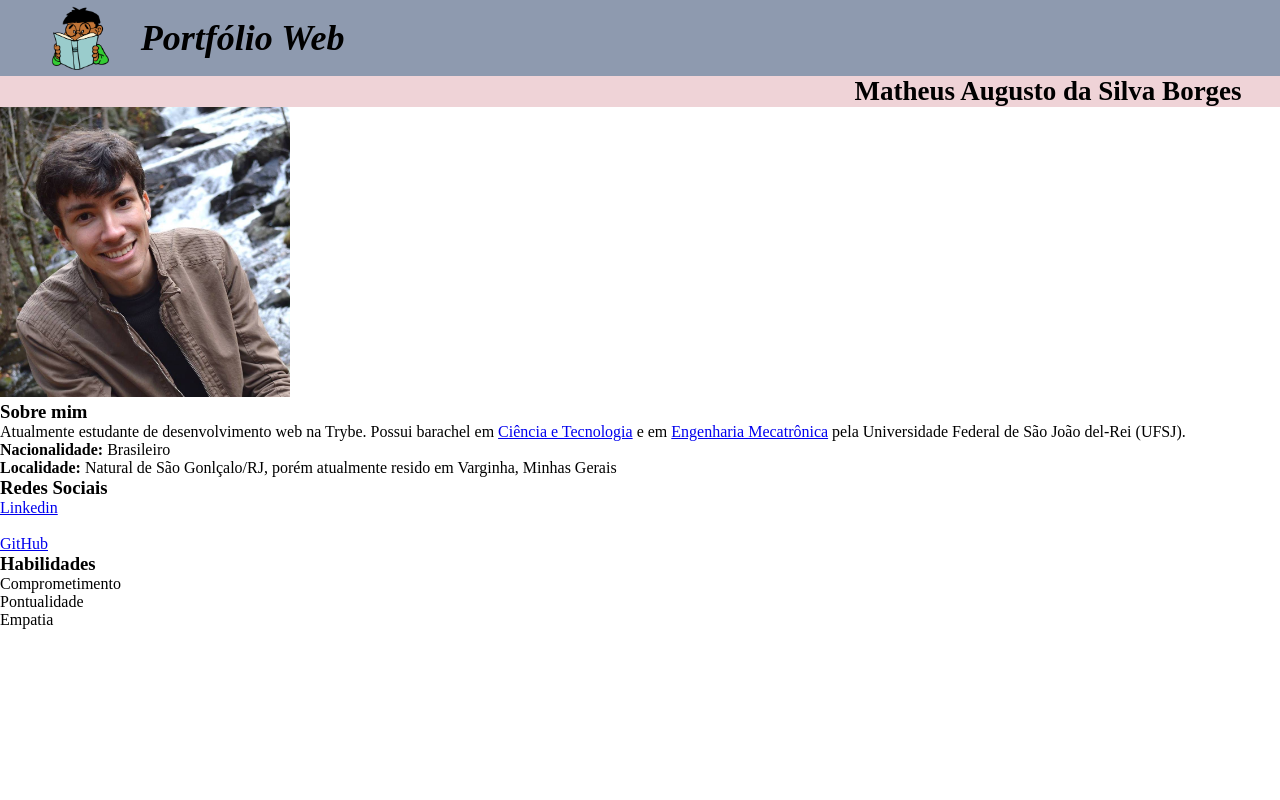
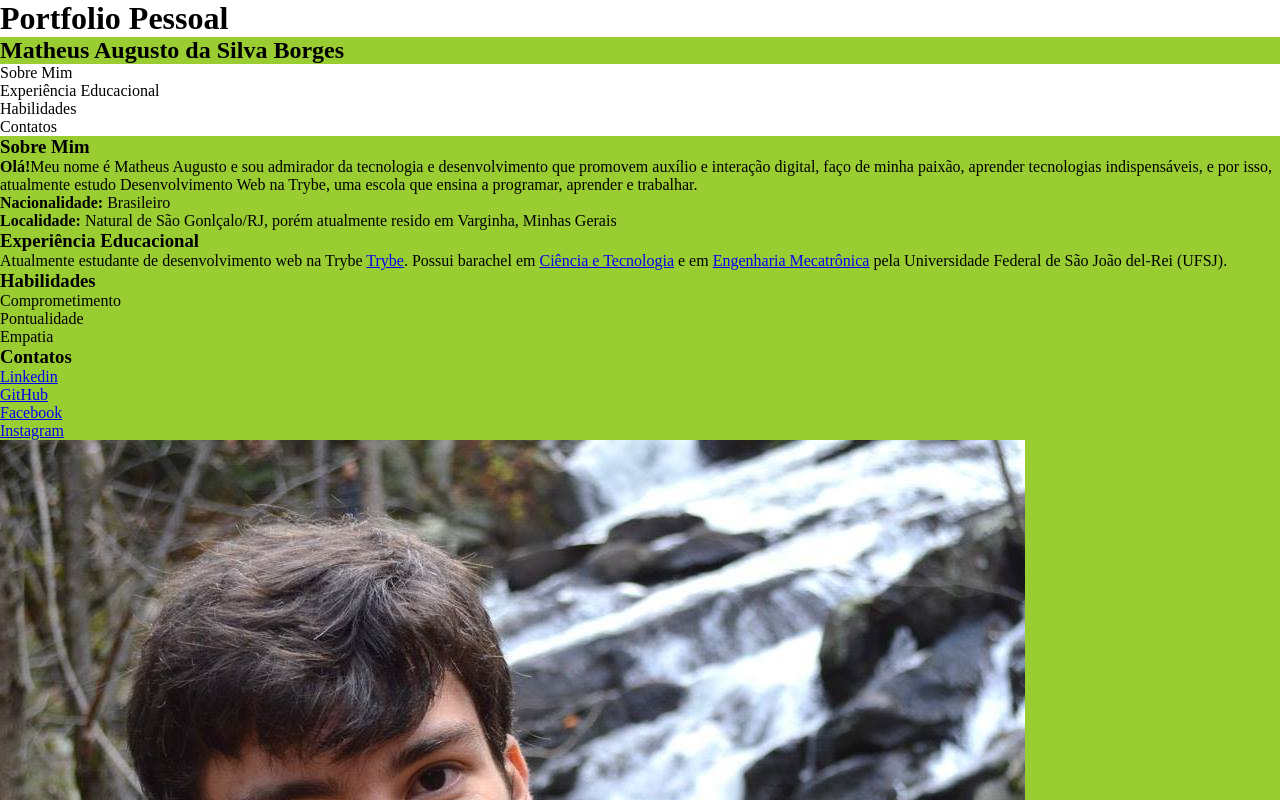
Before and after one commit to MatheusAugustoBorges/matheusaugustoborges.github.io, a plain HTML site: page index.html in a window 1280 px wide. Shown: the top 800 px of the page. Drawn offline with Linux system fonts and the light colour scheme.

Commit message:
salvando início das modificações css

```diff
--- a/index.html
+++ b/index.html
@@ -10,35 +10,72 @@
 </head>
 
 <body>
-    <div class="header">
-        <div class="header-back">
-            <img src="pngwing.png" alt="Menino lendo">
-            <h1>Portfólio Web</h1>
-        </div>
-    </div>
 
-    <div class="header-h2">
-        <div class="header-back-h2">
+    <header class="estilo-listas">
+        <h1>Portfolio Pessoal</h1>
         <h2>Matheus Augusto da Silva Borges</h2>
-        </div>
-    </div>
+    </header>
 
-    <img src="./foto_matheus.jpg" alt="Foto_de_Matheus_Augusto" width="290px">
-    <h3>Sobre mim</h3>
-    <p>Atualmente estudante de desenvolvimento web na Trybe. Possui barachel em
-    <a href="https://ufsj.edu.br/cobict/" target="_blanck">Ciência e Tecnologia</a>
-    e em <a href="https://ufsj.edu.br/cemec/index.php" target="_blanck">Engenharia Mecatrônica</a> pela Universidade Federal de São João del-Rei (UFSJ).</p>
+    <nav>
+        <ul>
+            <li>Sobre Mim</li>
+            <li>Experiência Educacional</li>
+            <li>Habilidades</li>
+            <li>Contatos</li>
+        </ul>
+    </nav>
+
+    <article>
+
+        <section>
+            <h3>Sobre Mim</h3>
+            <p><strong>Olá!</strong>Meu nome é Matheus Augusto e sou admirador da tecnologia e desenvolvimento que
+                promovem auxílio e interação digital, faço de minha paixão, aprender tecnologias indispensáveis, e por
+                isso, atualmente estudo Desenvolvimento Web na Trybe, uma escola que ensina a programar, aprender e
+                trabalhar.</p>
             <p><strong>Nacionalidade:</strong> Brasileiro</p>
-    <p><strong>Localidade:</strong> Natural de São Gonlçalo/RJ, porém atualmente resido em Varginha, Minhas Gerais</p>
-    <h3>Redes Sociais</h3>
-    <a href="https://www.linkedin.com/in/matheusasborges" target="_blanck">Linkedin</a>
-    <br><br>
-    <a href="https://github.com/MatheusAugustoBorges" target="_blanck">GitHub</a>
+            <p><strong>Localidade:</strong> Natural de São Gonlçalo/RJ, porém atualmente resido em Varginha, Minhas
+                Gerais</p>
+        </section>
+
+        <section>
+            <h3>Experiência Educacional</h3>
+            <p>Atualmente estudante de desenvolvimento web na Trybe <a href="https://www.betrybe.com/"
+                    target="_blank">Trybe</a>. Possui barachel em <a href="https://ufsj.edu.br/cobict/"
+                    target="_blank">Ciência e Tecnologia</a> e em <a href="https://ufsj.edu.br/cemec/index.php"
+                    target="_blank">Engenharia Mecatrônica</a> pela Universidade Federal de São João del-Rei (UFSJ).
+            </p>
+        </section>
+
+        <section>
             <h3>Habilidades</h3>
             <ul>
                 <li>Comprometimento</li>
                 <li>Pontualidade</li>
                 <li>Empatia</li>
             </ul>
+        </section>
+
+        <section>
+            <h3>Contatos</h3>
+            <ul>
+                <li><a href="https://www.linkedin.com/in/matheusasborges" target="_blanck">Linkedin</a></li>
+                <li><a href="https://github.com/MatheusAugustoBorges" target="_blanck">GitHub</a></li>
+                <li><a href="https://www.facebook.com/matheusaugusto.borges" target="_blanck">Facebook</a></li>
+                <li><a href="https://www.instagram.com/matheus.a.s.b/" target="_blanck">Instagram</a></li>
+            </ul>
+        </section>
+
+    </article>
+
+    <aside>
+        <img src="foto_matheus.jpg" alt="Foto_Matheus">
+    </aside>
+
+    <footer>
+        <h4>Compilado por Matheus Borges, em fevereiro de 2023</h4>
+    </footer>
+
 </body>
+
 </html>
--- a/style.css
+++ b/style.css
@@ -1,41 +1,13 @@
 *{
     margin: 0;
     padding: 0;
+    background-color: yellowgreen;
 }
 
-.header {
-    background-color: rgb(142, 154, 175);
+header h1{
+    background-color: white;
 }
 
-.header-back {
-    font-weight: bold;
-    font-style: italic;
-    font-size: 18px;
-    background-color: rgb(142, 154, 175);
-    padding-top: 17px;
-    padding-bottom: 17px;
-    width: 50%;
+nav ul li{
+    background-color: white;
 }
-
-.header-back h1{
-    margin-left: 22%;
-    text-align: left;
-}
-
-.header img{
-    width: 60px;
-    position: absolute;
-    top: 0.75%;
-    left: 4%;
-}
-
-.header-h2 {
-    background-color: rgb(239, 211, 215);
-}
-
-.header-back-h2{
-    font-size: 18px;
-    background-color: rgb(239, 211, 215);
-    text-align: right;
-    margin-right: 3%;
-}
```
Lines whose indentation alone changed are shown as unchanged.
